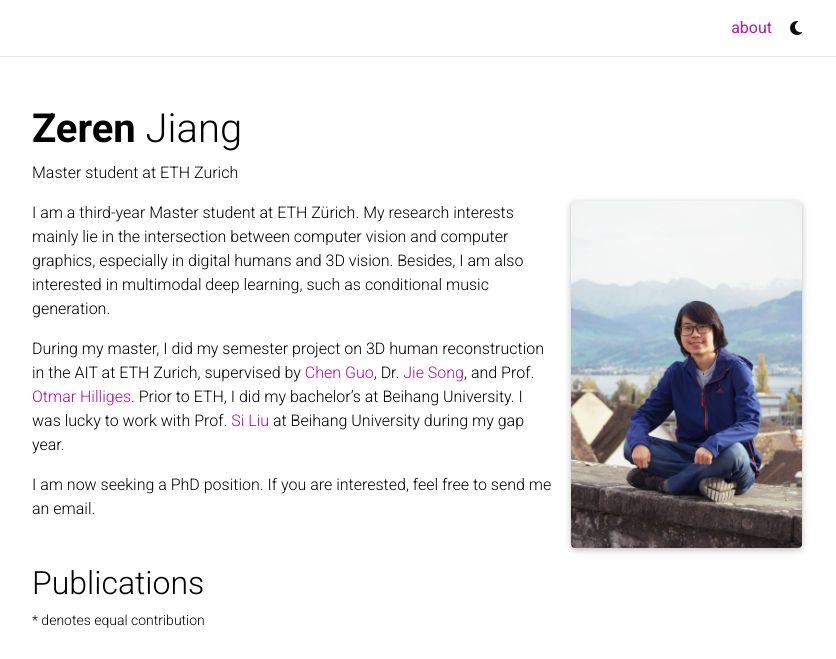
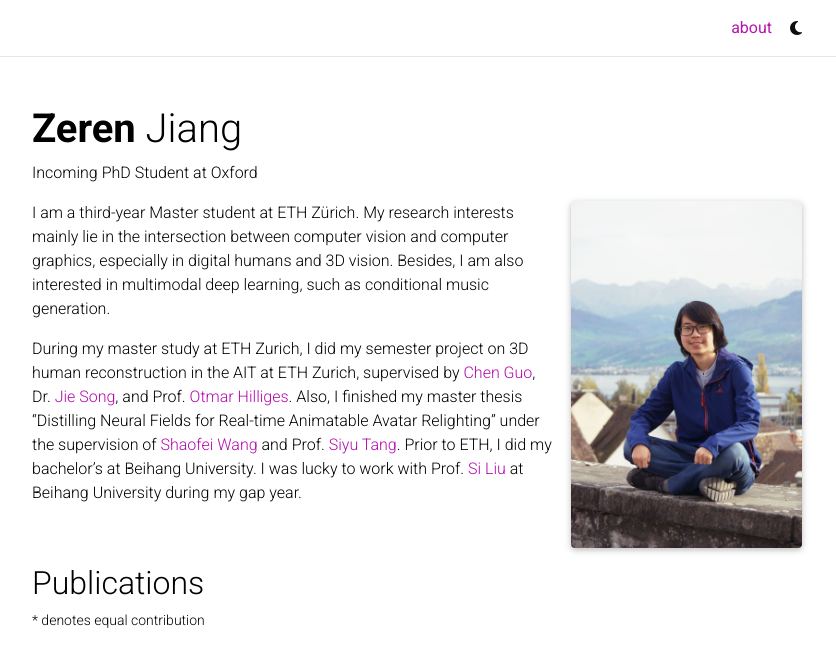
Before and after one commit to jzr99/jzr99.github.io, a Jekyll site: the page built from _pages/about.md, in a window 1280 px wide and 929 px high, cut to the strip 0-659 px from the top of the window. Shown: the whole strip, without its empty margins (223-1059 px from the left). Built offline with Jekyll 4.4.1, drawn with Linux system fonts in a browser that asks for light colours; full-size pictures stand in for the smaller copies a plugin makes; comment, search, counter and statistics services are not loaded; a style sheet for code colours, icons or effects is not loaded.

Commit message:
update about

```diff
--- a/_pages/about.md
+++ b/_pages/about.md
@@ -2,7 +2,7 @@
 layout: about
 title: about
 permalink: /
-subtitle: Master student at ETH Zurich
+subtitle: Incoming PhD Student at Oxford
 # <a href='#'>Affiliations</a>. Address. Contacts. Moto. Etc.
 
 profile:
@@ -22,6 +22,4 @@
 
 I am a third-year Master student at ETH Zürich. My research interests mainly lie in the intersection between computer vision and computer graphics, especially in digital humans and 3D vision. Besides, I am also interested in multimodal deep learning, such as conditional music generation.
 
-During my master, I did my semester project on 3D human reconstruction in the AIT at ETH Zurich, supervised by [Chen Guo](https://ait.ethz.ch/people/cheguo), Dr. [Jie Song](https://ait.ethz.ch/people/song), and Prof. [Otmar Hilliges](https://ait.ethz.ch/people/hilliges). Prior to ETH, I did my bachelor's at Beihang University. I was lucky to work with Prof. [Si Liu](https://colalab.net/people) at Beihang University during my gap year.
-
-I am now seeking a PhD position. If you are interested, feel free to send me an email.
+During my master study at ETH Zurich, I did my semester project on 3D human reconstruction in the AIT at ETH Zurich, supervised by [Chen Guo](https://ait.ethz.ch/people/cheguo), Dr. [Jie Song](https://ait.ethz.ch/people/song), and Prof. [Otmar Hilliges](https://ait.ethz.ch/people/hilliges). Also, I finished my master thesis "Distilling Neural Fields for Real-time Animatable Avatar Relighting" under the supervision of [Shaofei Wang](https://taconite.github.io/) and Prof. [Siyu Tang](https://vlg.inf.ethz.ch/team/Prof-Dr-Siyu-Tang.html). Prior to ETH, I did my bachelor's at Beihang University. I was lucky to work with Prof. [Si Liu](https://colalab.net/people) at Beihang University during my gap year.
```
